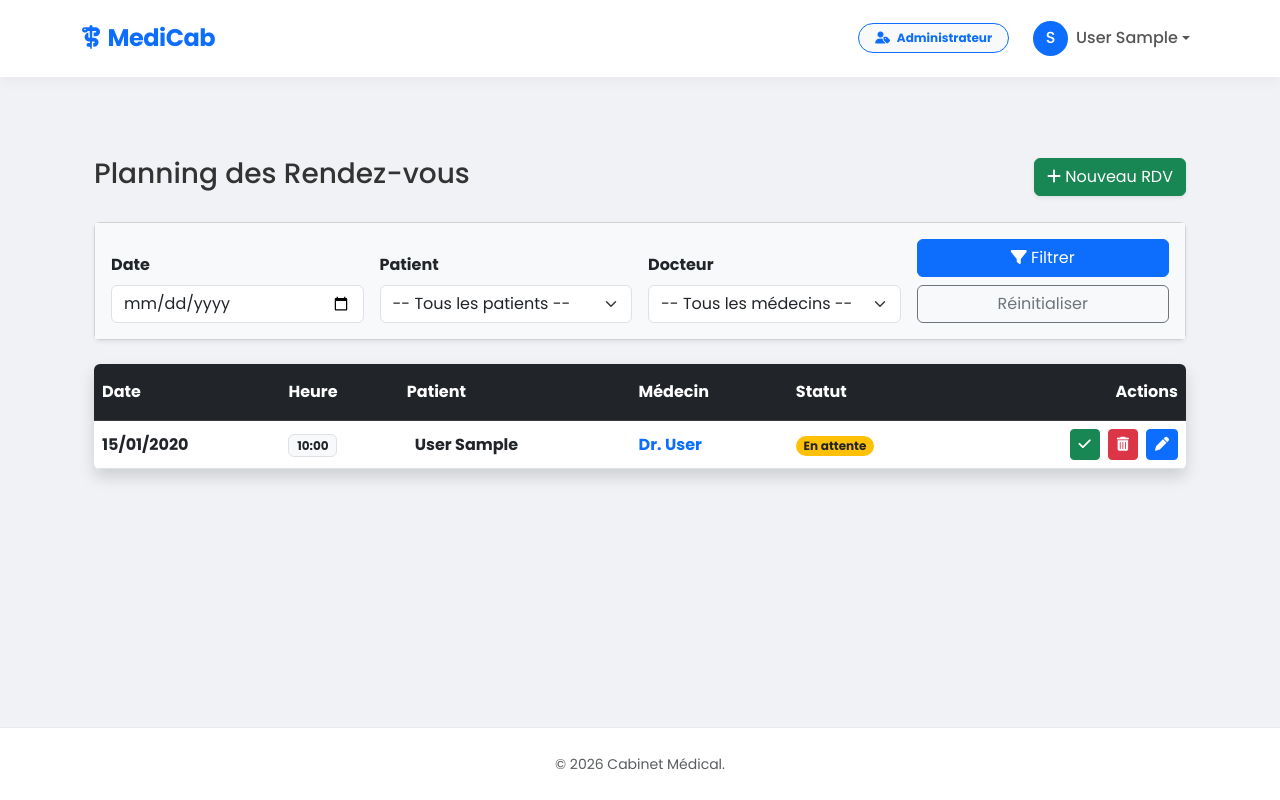
After one commit to elaoulamouhsine/clinic-management-system, a Django app: page /rdv/liste/ in a window 1280 px wide. The commit adds this page. Run offline with Django 5.2, Linux system fonts and the light colour scheme; a user stored in the database is signed in; tables that the repository leaves empty hold one stand-in row (values such as "Sample post").

Commit message:
liste des planning de sec implémenté

```diff
--- a/django_project/urls.py
+++ b/django_project/urls.py
@@ -22,4 +22,5 @@ urlpatterns = [
     path('admin/', admin.site.urls),
     path('', include('accounts.urls')),
     path('dossier/<int:pk>/', PatientDetailView.as_view(), name='patient_detail'),
+    path('rdv/', include('planning.urls'))
 ]
--- a/planning/models.py
+++ b/planning/models.py
@@ -51,12 +51,16 @@ class RDV(models.Model):
     date_creation = models.DateTimeField(auto_now_add=True)
 
     # --- VALIDATION LOGIQUE (Pour afficher un beau message d'erreur) ---
-    def clean(self):
-        # On appelle la validation parent
+def clean(self):
         super().clean()
 
-        # Vérification : Est-ce que ce patient a déjà un RDV à cette date et heure ?
-        # .exclude(pk=self.pk) est CRUCIAL : il permet de modifier un RDV existant sans qu'il se bloque lui-même.
+        # --- LIGNE CRUCIALE A AJOUTER ---
+        # Si le patient n'est pas encore assigné (cas du formulaire), on saute la vérif
+        if self.patient_id is None:
+            return
+        # --------------------------------
+
+        # Votre logique de conflit existante
         conflit = RDV.objects.filter(
             patient=self.patient,
             date=self.date,
@@ -64,8 +68,7 @@ class RDV(models.Model):
         ).exclude(pk=self.pk)
 
         if conflit.exists():
-            raise ValidationError(f"Le patient {self.patient.user.last_name} a déjà un rendez-vous prévu ce jour-là à cette heure.")
-
+            raise ValidationError("Rendez-vous déjà existant.")
 class Meta:
         verbose_name = "Rendez-vous"
         verbose_name_plural = "Rendez-vous"
--- /dev/null
+++ b/planning/urls.py
@@ -0,0 +1,7 @@
+from django.urls import path
+from . import views
+
+urlpatterns = [
+   path('nouveau/', views.RequestRDVView.as_view(), name='request_rdv'),
+   path('liste/', views.RDVListView.as_view(), name='liste_rendez_vous'),
+]
--- a/planning/views.py
+++ b/planning/views.py
@@ -1,3 +1,74 @@
+from django.views.generic import CreateView, ListView, UpdateView
+from django.contrib.auth.mixins import LoginRequiredMixin, UserPassesTestMixin
+from django.urls import reverse_lazy
+from django.contrib import messages
+from django.shortcuts import redirect
+from .models import RDV
+from accounts.models import Patient, Docteur
+from .forms import RDVRequestForm
 from django.shortcuts import render
+from django.db.models import Q
+import datetime
 
-# Create your views here.
+class RequestRDVView(LoginRequiredMixin, CreateView):
+    model = RDV
+    form_class = RDVRequestForm
+    template_name = 'planning/request_rdv.html'
+    success_url = reverse_lazy('patient_dashboard')
+
+    def form_valid(self, form):
+        # 1. Vérification avec le bon nom de relation (profile_patient)
+        if not hasattr(self.request.user, 'profile_patient'):
+            messages.error(self.request, "Erreur : Vous n'avez pas de dossier patient associé.")
+            return redirect('patient_dashboard')
+
+        # 2. On prépare l'objet
+        rdv = form.save(commit=False)
+
+        # 3. Assignation avec le bon attribut
+        rdv.patient = self.request.user.profile_patient  # <--- CORRECTION ICI
+        rdv.statut = 'EN_ATTENTE'
+
+        # 4. Sauvegarde
+        rdv.save()
+
+        messages.success(self.request, "Votre demande de rendez-vous a été envoyée.")
+        return redirect(self.success_url)
+
+class RDVListView(LoginRequiredMixin, ListView):
+    model = RDV
+    template_name = 'planning/liste_rendez_vous.html'
+    context_object_name = 'rdvs'
+
+    def get_queryset(self):
+        # On optimise les requêtes avec select_related pour aller chercher les infos 'user'
+        queryset = RDV.objects.select_related('patient__user', 'docteur__user').all().order_by('-date', '-heure')
+
+        date_filter = self.request.GET.get('date')
+        patient_id = self.request.GET.get('patient')
+        docteur_id = self.request.GET.get('docteur')
+        search_query = self.request.GET.get('q') # Si vous voulez remettre la barre de recherche textuelle
+
+        if date_filter:
+            queryset = queryset.filter(date=date_filter)
+
+        if patient_id:
+            queryset = queryset.filter(patient__id=patient_id)
+
+        if docteur_id:
+            queryset = queryset.filter(docteur__id=docteur_id)
+
+        return queryset
+
+    def get_context_data(self, **kwargs):
+        context = super().get_context_data(**kwargs)
+
+        # CORRECTION ICI : On trie par user__last_name au lieu de nom
+        context['tous_patients'] = Patient.objects.select_related('user').all().order_by('user__last_name')
+        context['tous_docteurs'] = Docteur.objects.select_related('user').all().order_by('user__last_name')
+
+        context['selected_date'] = self.request.GET.get('date', '')
+        context['selected_patient'] = int(self.request.GET.get('patient')) if self.request.GET.get('patient') else ''
+        context['selected_docteur'] = int(self.request.GET.get('docteur')) if self.request.GET.get('docteur') else ''
+
+        return context
--- a/templates/accounts/patient_dashboard.html
+++ b/templates/accounts/patient_dashboard.html
@@ -7,7 +7,7 @@
     </h2>
     <p class="text-muted">Bienvenue sur votre espace personnel MediCab.</p>
   </div>
-  <a href="#" class="btn btn-primary btn-lg rounded-pill shadow-sm hover-card">
+  <a href="{% url 'request_rdv' %}" class="btn btn-primary btn-lg rounded-pill shadow-sm hover-card">
     <i class="fas fa-calendar-plus me-2"></i>Prendre un Rendez-vous
   </a>
 </div>
--- a/templates/accounts/secretary_dashboard.html
+++ b/templates/accounts/secretary_dashboard.html
@@ -20,8 +20,8 @@
         <div class="card border-0 shadow-sm mb-4">
             <div class="card-header bg-white fw-bold">Actions Rapides</div>
             <div class="list-group list-group-flush">
-                <a href="#" class="list-group-item list-group-item-action py-3 d-flex align-items-center">
-                    <i class="fas fa-plus-circle text-success me-3 fa-lg"></i> Nouveau Rendez-vous
+                <a href="{% url 'liste_rendez_vous' %}"class="list-group-item list-group-item-action py-3 d-flex align-items-center">
+                    <i class="fas fa-plus-circle text-success me-3 fa-lg"></i> Gestion des rendez-vous
                 </a>
                 <a href="{% url 'add_patient' %}" class="list-group-item list-group-item-action py-3 d-flex align-items-center">
                     <i class="fas fa-user-plus text-primary me-3 fa-lg"></i> Ajouter un patient
--- a/templates/base.html
+++ b/templates/base.html
@@ -76,7 +76,7 @@
 
     <nav class="navbar navbar-expand-lg navbar-light bg-white sticky-top">
         <div class="container">
-            <a class="navbar-brand" href="#">
+            <a class="navbar-brand" href="{% url 'dispatch_dashboard' %}">
                 <i class="fa-solid fa-staff-snake me-2"></i>MediCab
             </a>
             <button class="navbar-toggler" type="button" data-bs-toggle="collapse" data-bs-target="#navbarContent">
--- /dev/null
+++ b/templates/planning/liste_rendez_vous.html
@@ -0,0 +1,140 @@
+{% extends 'base.html' %}
+
+{% block content %}
+<div class="container-fluid mt-4">
+    <div class="d-flex justify-content-between align-items-center mb-4">
+        <h2 class="h3">Planning des Rendez-vous</h2>
+        <a href="#" class="btn btn-success shadow-sm">
+            <i class="fas fa-plus"></i> Nouveau RDV
+        </a>
+    </div>
+
+    <div class="card shadow-sm mb-4">
+        <div class="card-body bg-light">
+            <form method="GET" class="row g-3 align-items-end">
+
+                <div class="col-md-3">
+                    <label class="form-label fw-bold">Date</label>
+                    <input type="date" name="date" class="form-control" value="{{ selected_date }}">
+                </div>
+
+                <div class="col-md-3">
+                    <label class="form-label fw-bold">Patient</label>
+                    <select name="patient" class="form-select">
+                        <option value="">-- Tous les patients --</option>
+                        {% for p in tous_patients %}
+  <option value="{{ p.id }}" {% if selected_patient == p.id %}selected{% endif %}>
+    {{ p.user.last_name }} {{ p.user.first_name }}
+</option>
+                        {% endfor %}
+                    </select>
+                </div>
+
+                <div class="col-md-3">
+                    <label class="form-label fw-bold">Docteur</label>
+                    <select name="docteur" class="form-select">
+                        <option value="">-- Tous les médecins --</option>
+                        {% for doc in tous_docteurs %}
+                            <option value="{{ doc.id }}" {% if selected_docteur == doc.id %}selected{% endif %}>
+    Dr. {{ doc.user.last_name }}
+</option>
+                        {% endfor %}
+                    </select>
+                </div>
+
+                <div class="col-md-3">
+                    <button type="submit" class="btn btn-primary w-100 mb-2">
+                        <i class="fas fa-filter"></i> Filtrer
+                    </button>
+                    <a href="{% url 'liste_rendez_vous' %}" class="btn btn-outline-secondary w-100">
+                        Réinitialiser
+                    </a>
+                </div>
+            </form>
+        </div>
+    </div>
+
+    <div class="table-responsive shadow rounded">
+        <table class="table table-hover align-middle mb-0 bg-white">
+            <thead class="table-dark text-white">
+                <tr>
+                    <th scope="col" class="py-3">Date</th>
+                    <th scope="col" class="py-3">Heure</th>
+                    <th scope="col" class="py-3">Patient</th>
+                    <th scope="col" class="py-3">Médecin</th>
+                    <th scope="col" class="py-3">Statut</th>
+                    <th scope="col" class="py-3 text-end">Actions</th>
+                </tr>
+            </thead>
+<tbody>
+    {% for rdv in rdvs %}
+    <tr>
+        <td class="fw-bold">{{ rdv.date|date:"d/m/Y" }}</td>
+
+        <td><span class="badge bg-light text-dark border">{{ rdv.heure|time:"H:i" }}</span></td>
+
+        <td>
+            <div class="d-flex align-items-center">
+                <div class="ms-2">
+                    <p class="fw-bold mb-0">
+                        {{ rdv.patient.user.last_name|default:"Inconnu" }} {{ rdv.patient.user.first_name }}
+                    </p>
+                </div>
+            </div>
+        </td>
+
+        <td>
+            <span class="text-primary fw-bold">
+                Dr. {{ rdv.docteur.user.last_name|default:"Non assigné" }}
+            </span>
+        </td>
+
+        <td>
+            {% if rdv.statut == 'CONFIRME' %}
+                <span class="badge bg-success rounded-pill">Confirmé</span>
+            {% elif rdv.statut == 'ANNULE' %}
+                <span class="badge bg-danger rounded-pill">Annulé</span>
+            {% else %}
+                <span class="badge bg-warning text-dark rounded-pill">En attente</span>
+            {% endif %}
+        </td>
+
+        <td class="text-end">
+            <div class="d-flex justify-content-end gap-2">
+
+                {% if rdv.statut != 'CONFIRME' %}
+                <form action="#" method="post">
+                    {% csrf_token %}
+                    <button type="submit" class="btn btn-sm btn-success" title="Confirmer">
+                        <i class="fas fa-check"></i>
+                    </button>
+                </form>
+                {% endif %}
+
+                <form action="#" method="post"
+                      onsubmit="return confirm('Voulez-vous vraiment supprimer ce rendez-vous ?');">
+                    {% csrf_token %}
+                    <button type="submit" class="btn btn-sm btn-danger" title="Supprimer">
+                        <i class="fas fa-trash-alt"></i>
+                    </button>
+                </form>
+
+                <a href="#" class="btn btn-sm btn-primary" title="Modifier">
+                    <i class="fas fa-pen"></i>
+                </a>
+            </div>
+        </td>
+    </tr>
+    {% empty %}
+    <tr>
+        <td colspan="6" class="text-center py-5 text-muted">
+            <i class="fas fa-calendar-times fa-3x mb-3"></i>
+            <p>Aucun rendez-vous trouvé pour ces critères.</p>
+        </td>
+    </tr>
+    {% endfor %}
+</tbody>
+        </table>
+    </div>
+</div>
+{% endblock %}
```
Also changed, not shown: accounts/mixins.py (added, +28 -0 lines), planning/forms.py (added, +43 -0 lines), templates/planning/request_rdv.html (added, +51 -0 lines).
